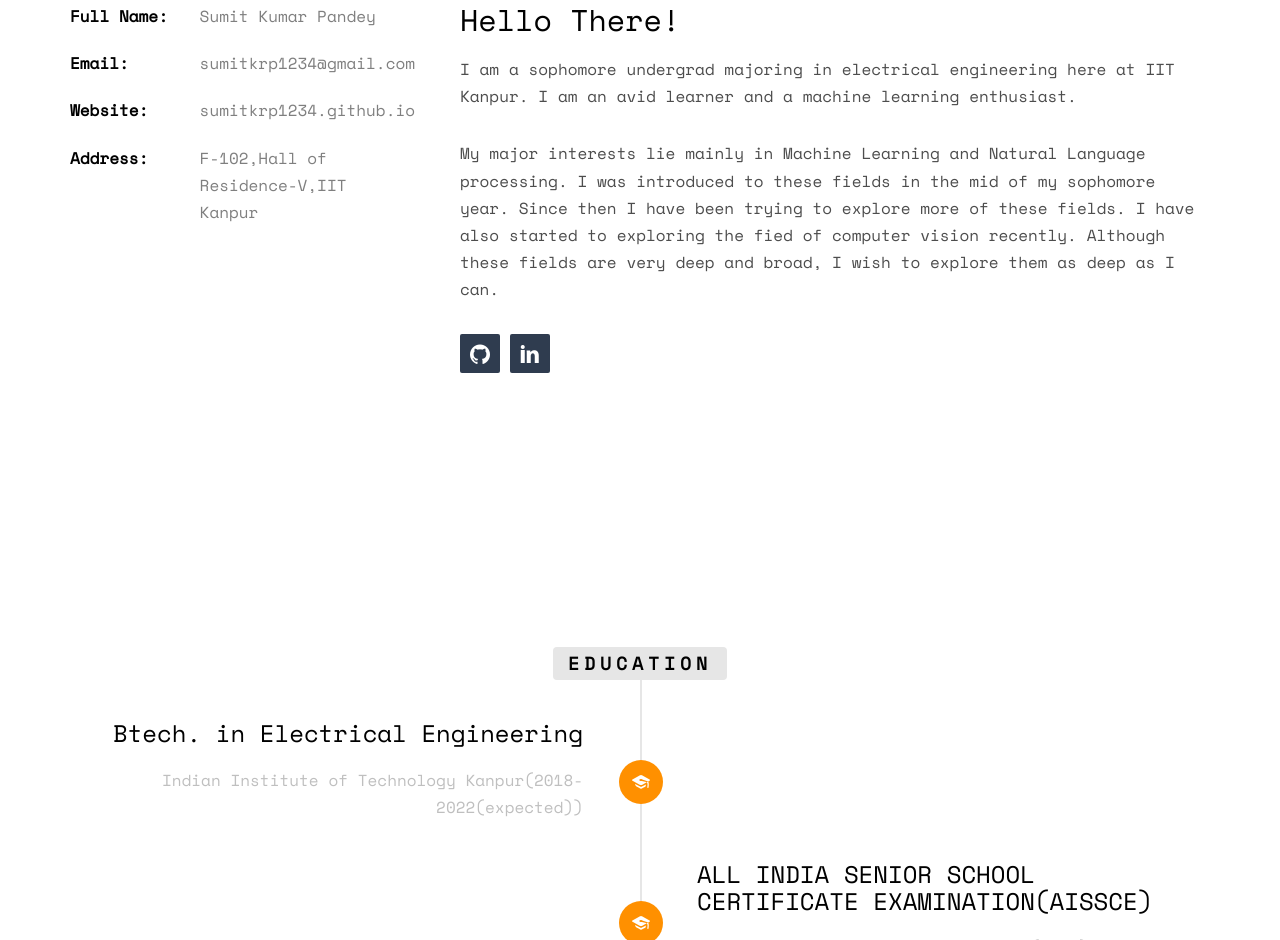
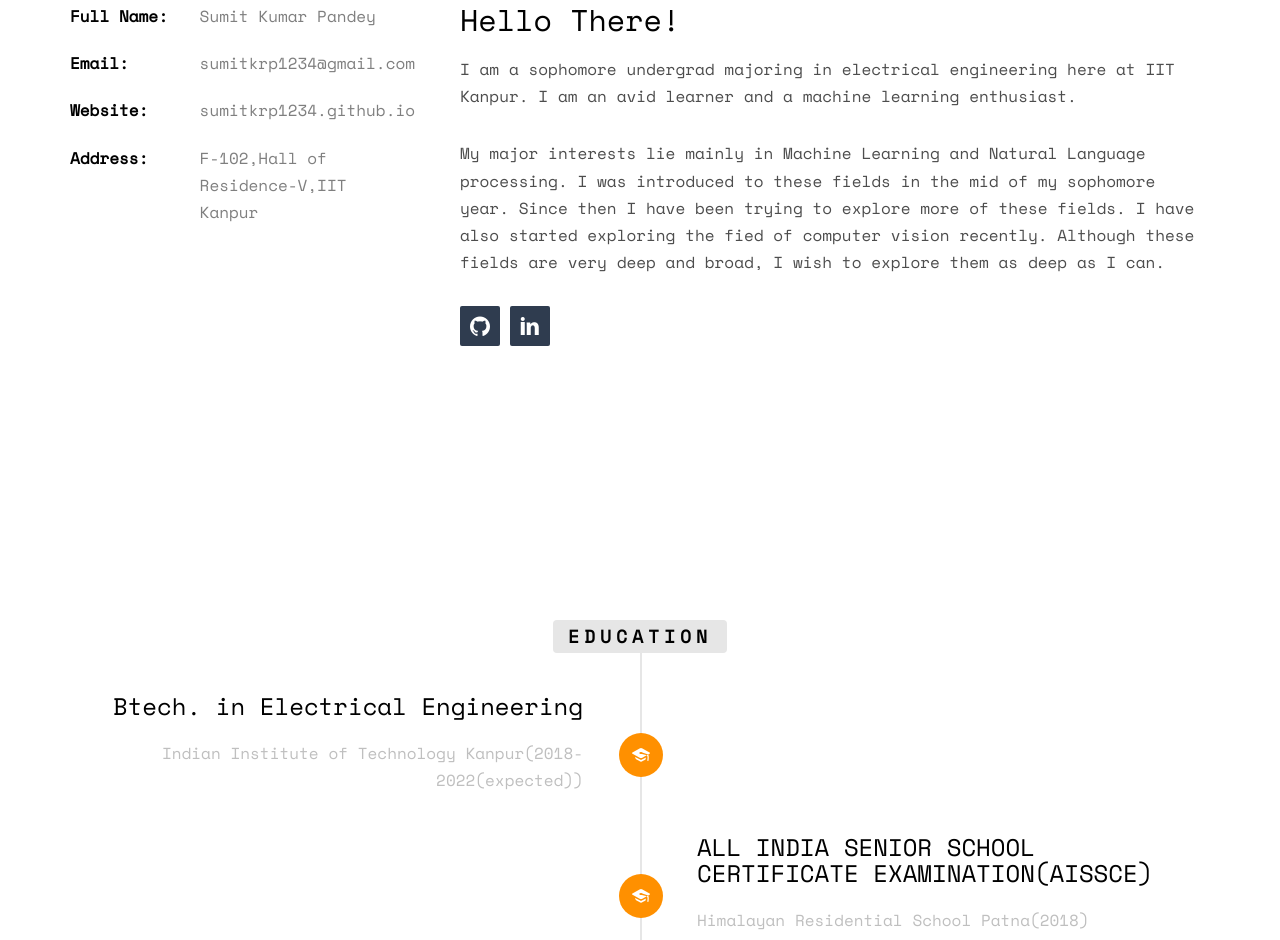
Before and after one commit to sumitkrp1234/sumitkrp1234.github.io, a plain HTML site: page index.html in a window 1280 px wide. Shown: the part 1069-2009 px from the top of the page. Drawn offline with nearby package versions, Linux system fonts and the light colour scheme; some packages are replaced by stand-ins of ours; no server answers; files whose address does not match are found by name.

Commit message:
Update index.html

```diff
--- a/index.html
+++ b/index.html
@@ -73,7 +73,7 @@
 				<div class="col-md-8">
 					<h2>Hello There!</h2>
 					<p>I am a sophomore undergrad majoring in electrical engineering here at IIT Kanpur. I am an avid learner and a machine learning enthusiast. </p>
-					<p>My major interests lie mainly in Machine Learning and Natural Language processing. I was introduced to these fields in the mid of my sophomore year. Since then I have been trying to explore more of these fields. I have also started to exploring the fied of computer vision recently. Although these fields are very deep and broad, I wish to explore them as deep as I can.</p>
+					<p>My major interests lie mainly in Machine Learning and Natural Language processing. I was introduced to these fields in the mid of my sophomore year. Since then I have been trying to explore more of these fields. I have also started exploring the fied of computer vision recently. Although these fields are very deep and broad, I wish to explore them as deep as I can.</p>
 					<p>
 						<ul class="fh5co-social-icons">
 							<li><a href="https://github.com/sumitkrp1234"><i class="icon-github2"></i></a></li>
```
